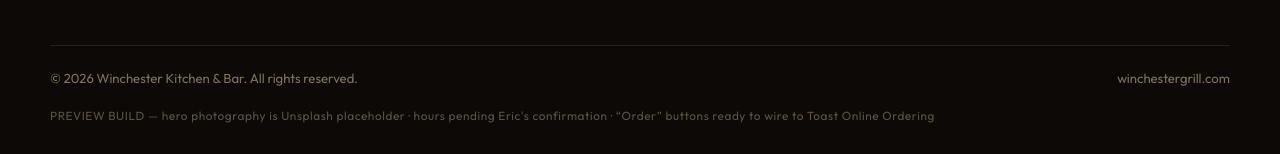
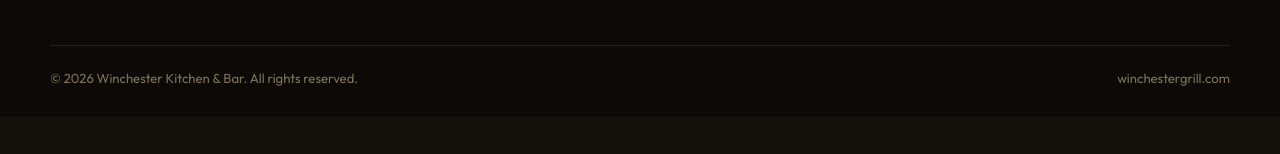
Before and after one commit to bdkolstad1316/Winchester-Grill-Website, a website: page index.html in a window 1280 px wide. Shown: the part 5390-5544 px from the top of the page. After the commit the page ends 5507 px from the top, so only its background shows below. Drawn offline with Linux system fonts and the light colour scheme.

Commit message:
Preview Build

```diff
--- a/index.html
+++ b/index.html
@@ -490,7 +490,6 @@ footer{background:#0C0907;border-top:1px solid var(--line);padding:64px 26px 28p
     <span>© 2026 Winchester Kitchen &amp; Bar. All rights reserved.</span>
     <span>winchestergrill.com</span>
   </div>
-  <p class="mocknote">PREVIEW BUILD — hero photography is Unsplash placeholder · hours pending Eric's confirmation · “Order” buttons ready to wire to Toast Online Ordering</p>
 </footer>
 
 <!-- STICKY MOBILE ORDER BAR -->
```
Also changed, not shown: menu.html (+0 -1 lines).
